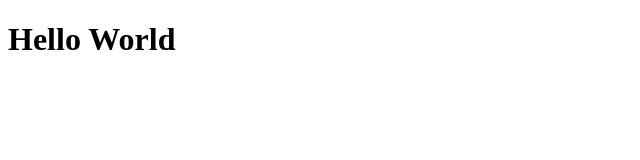
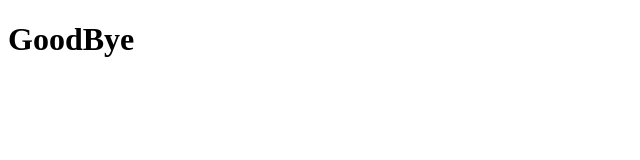
Before and after one commit to Abdellah-Mounajaik/exo_final_git_abdellah, a plain HTML site: page index.html in a window 1280 px wide. Shown: the whole page, without its empty margins (0-640 px from the left). Drawn offline with Linux system fonts and the light colour scheme.

Commit message:
h1 = Goodbye

```diff
--- a/index.html
+++ b/index.html
@@ -6,6 +6,6 @@
     <title>Document</title>
 </head>
 <body>
-    <h1>Hello World</h1>
+    <h1>GoodBye</h1>
 </body>
 </html>
```
